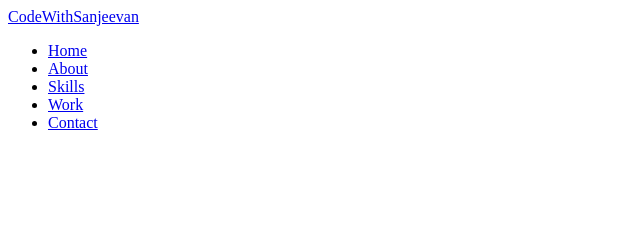
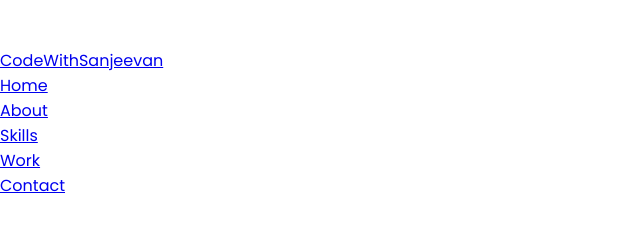
Before and after one commit to sanjeevannp/portfolio, a plain HTML site: page index.html in a window 1280 px wide. Shown: the whole page, without its empty margins (0-640 px from the left). Drawn offline with nearby package versions, Linux system fonts and the light colour scheme; some icons are missing.

Commit message:
bug fixed

```diff
--- a/index.html
+++ b/index.html
@@ -4,7 +4,7 @@
     <meta charset="UTF-8">
     <meta name="viewport" content="width=device-width, initial-scale=1.0">
     <title>Responsive Portfolio</title>
-    <link rel="stylesheet" href="./assets/ccs/styles.ccs">
+    <link rel="stylesheet" href="./assets/css/style.css">
     <link rel="stylesheet" href="https://unpkg.com/boxicons@latest/css/boxicons.min.css">
     <link href="https://unpkg.com/aos@2.3.1/dist/aos.css" rel="stylesheet">
 </head>
```
